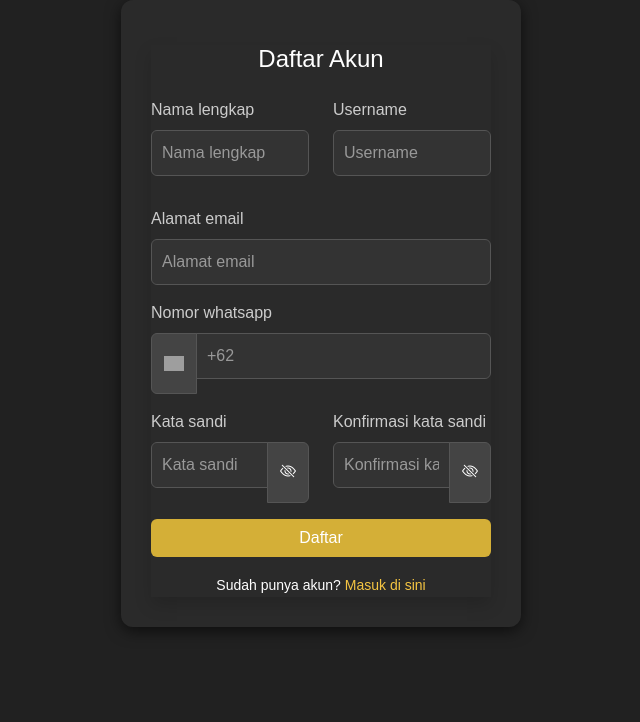
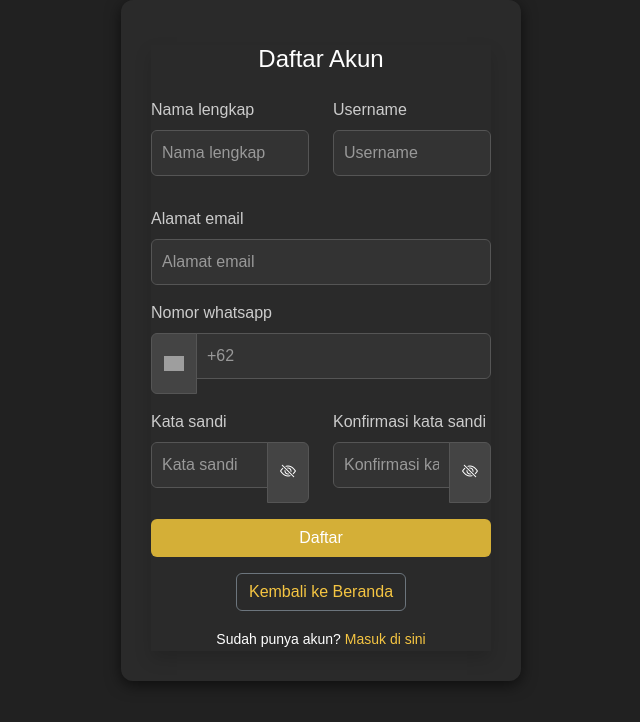
Before and after one commit to AlvinoWJ/Web-Top_Up, a PHP site: page /register.php in a window 1280 px wide. Shown: the top 722 px of the page, without its empty margins (319-959 px from the left). Run offline with PHP 8.4, Linux system fonts and the light colour scheme; some libraries are stand-ins or nearby versions; grey boxes are pictures that could not be loaded.

Commit message:
tambahkan tombol kembali ke beranda login dan register

```diff
--- a/Topup.com/register.php
+++ b/Topup.com/register.php
@@ -1,23 +1,23 @@
 <?php
+session_start();
+
 if (isset($_SESSION['username'])) {
     $previousPage = $_SERVER['HTTP_REFERER'] ?? '/Web-top_up/topup.com/index.php';
     header("Location: $previousPage");
     exit;
 }
-
-
 ?>
 
 <!DOCTYPE html>
 <html lang="id">
 <head>
-  <meta charset="UTF-8">
-  <meta name="viewport" content="width=device-width, initial-scale=1.0">
+  <meta charset="UTF-8" />
+  <meta name="viewport" content="width=device-width, initial-scale=1" />
   <title>Register</title>
-  <link href="https://cdn.jsdelivr.net/npm/bootstrap@5.3.6/dist/css/bootstrap.min.css" rel="stylesheet">
-  <link rel="stylesheet" href="https://cdnjs.cloudflare.com/ajax/libs/font-awesome/6.5.0/css/all.min.css">
-  <link rel="stylesheet" href="https://cdn.jsdelivr.net/npm/bootstrap-icons@1.12.1/font/bootstrap-icons.min.css">
-  <link rel="stylesheet" href="css/style.css">
+  <link href="https://cdn.jsdelivr.net/npm/bootstrap@5.3.6/dist/css/bootstrap.min.css" rel="stylesheet" />
+  <link rel="stylesheet" href="https://cdnjs.cloudflare.com/ajax/libs/font-awesome/6.5.0/css/all.min.css" />
+  <link rel="stylesheet" href="https://cdn.jsdelivr.net/npm/bootstrap-icons@1.12.1/font/bootstrap-icons.min.css" />
+  <link rel="stylesheet" href="css/style.css" />
 </head>
 <body>
     <div class="login-wrapper">
@@ -28,26 +28,26 @@ if (isset($_SESSION['username'])) {
                     <div class="row mb-3">
                         <div class="col-md-6">
                             <label for="nama" class="form-label">Nama lengkap</label>
-                    <input type="text" id="nama" name="nama" class="form-control login-input" placeholder="Nama lengkap" required>
+                            <input type="text" id="nama" name="nama" class="form-control login-input" placeholder="Nama lengkap" required />
                         </div>
                         <div class="col-md-6">
                             <label for="username" class="form-label">Username</label>
-                    <input type="text" id="username" name="username" class="form-control login-input" placeholder="Username" required>
+                            <input type="text" id="username" name="username" class="form-control login-input" placeholder="Username" required />
                         </div>
                     </div>
 
                     <div class="mb-3">
                         <label for="email" class="form-label">Alamat email</label>
-                    <input type="email" id="email" name="email" class="form-control login-input" placeholder="Alamat email" required>
+                        <input type="email" id="email" name="email" class="form-control login-input" placeholder="Alamat email" required />
                     </div>
 
                     <div class="mb-3">
                         <label for="whatsapp" class="form-label">Nomor whatsapp</label>
                         <div class="input-group">
                             <span class="input-group-text">
-                        <img src="https://flagcdn.com/w40/id.png" alt="ID" width="20">
+                                <img src="https://flagcdn.com/w40/id.png" alt="ID" width="20" />
                             </span>
-                    <input type="text" id="whatsapp" name="no_telp" class="form-control login-input" placeholder="+62" required>
+                            <input type="text" id="whatsapp" name="no_telp" class="form-control login-input" placeholder="+62" required />
                         </div>
                     </div>
 
@@ -55,8 +55,8 @@ if (isset($_SESSION['username'])) {
                         <div class="col-md-6">
                             <label for="password" class="form-label">Kata sandi</label>
                             <div class="input-group">
-                        <input type="password" id="password" name="password" class="form-control login-input" placeholder="Kata sandi" required>
-                        <span class="input-group-text login-icon-wrapper" id="togglePassword">
+                                <input type="password" id="password" name="password" class="form-control login-input" placeholder="Kata sandi" required />
+                                <span class="input-group-text login-icon-wrapper" id="togglePassword" style="cursor:pointer;">
                                     <i class="bi bi-eye-slash" id="eyeIcon"></i>
                                 </span>
                             </div>
@@ -64,8 +64,8 @@ if (isset($_SESSION['username'])) {
                         <div class="col-md-6">
                             <label for="konfirmasi" class="form-label">Konfirmasi kata sandi</label>
                             <div class="input-group">
-                        <input type="password" id="konfirmasi" name="password2" class="form-control login-input" placeholder="Konfirmasi kata sandi" required>
-                        <span class="input-group-text login-icon-wrapper" id="toggleConfirmPassword">
+                                <input type="password" id="konfirmasi" name="password2" class="form-control login-input" placeholder="Konfirmasi kata sandi" required />
+                                <span class="input-group-text login-icon-wrapper" id="toggleConfirmPassword" style="cursor:pointer;">
                                     <i class="bi bi-eye-slash" id="eyeIconConfirm"></i>
                                 </span>
                             </div>
@@ -75,7 +75,12 @@ if (isset($_SESSION['username'])) {
                     <div class="d-grid">
                         <button type="submit" name="registrasi" class="btn text-white" style="background-color: #d4af37;">Daftar</button>
                     </div>
+
+                    <div class="mt-3 text-center">
+                        <a href="index.php" class="btn btn-outline-secondary">Kembali ke Beranda</a>
+                    </div>
                 </form>
+
                 <div class="mt-3 text-center">
                     <small>Sudah punya akun? <a href="login.php">Masuk di sini</a></small>
                 </div>
@@ -107,6 +112,5 @@ if (isset($_SESSION['username'])) {
             eyeIconConfirm.classList.toggle('bi-eye-slash');
         });
     </script>
-
 </body>
 </html>
```
Also changed, not shown: Topup.com/login.php (+13 -11 lines). Lines whose indentation alone changed are shown as unchanged.
